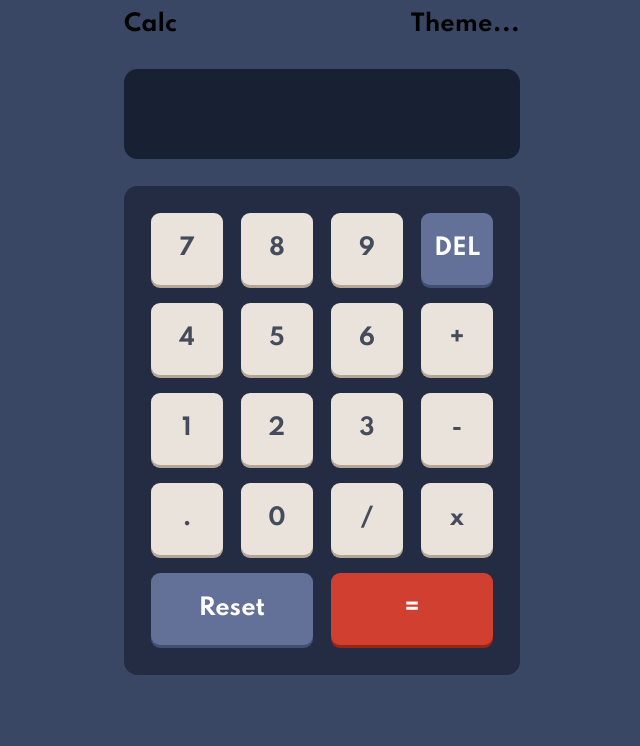
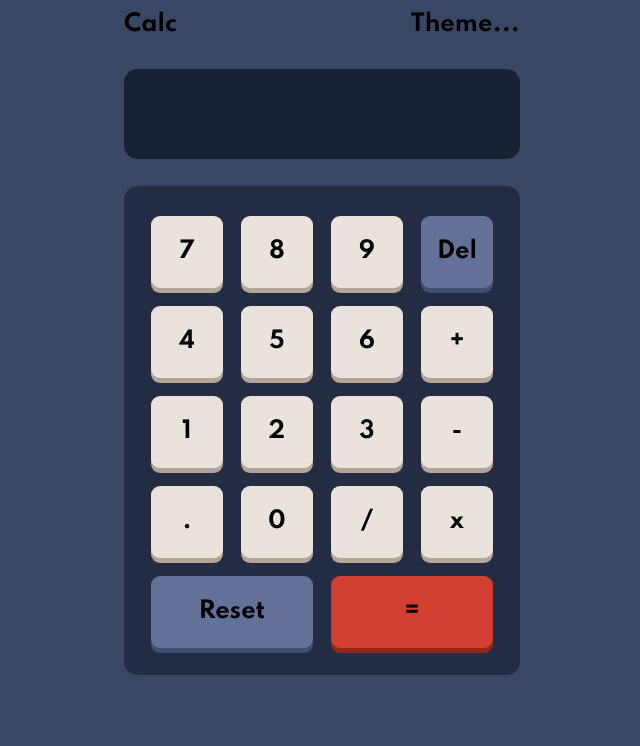
Before and after one commit to darryncodes/calculator-app, a plain HTML site: page index.html in a window 1280 px wide. Shown: the top 746 px of the page, without its empty margins (318-958 px from the left). Drawn offline with Linux system fonts and the light colour scheme.

Commit message:
fix - updating button styling

```diff
--- a/index.html
+++ b/index.html
@@ -35,60 +35,24 @@
             <div class="calc__result"></div>
         </div>
         <div class="calc__grid">
-            <button data-number="" class="btn">
-                <span class="btn__front">7</span>
-            </button>
-            <button data-number="" class="btn">
-                <span class="btn__front">8</span>
-            </button>
-            <button data-number="" class="btn">
-                <span class="btn__front">9</span>
-            </button>
-            <button data-delete="" class="btn btn--del">
-                <span class="btn__front btn__front--del">DEL</span>
-            </button>
-            <button data-number="" class="btn">
-                <span class="btn__front">4</span>
-            </button>
-            <button data-number="" class="btn">
-                <span class="btn__front">5</span>
-            </button>
-            <button data-number="" class="btn">
-                <span class="btn__front">6</span>
-            </button>
-            <button data-operation="" class="btn">
-                <span class="btn__front">+</span>
-            </button>
-            <button data-number="" class="btn">
-                <span class="btn__front">1</span>
-            </button>
-            <button data-number="" class="btn">
-                <span class="btn__front">2</span>
-            </button>
-            <button data-number="" class="btn">
-                <span class="btn__front">3</span>
-            </button>
-            <button data-operation="" class="btn">
-                <span class="btn__front">-</span>
-            </button>
-            <button data-number="" class="btn">
-                <span class="btn__front">.</span>
-            </button>
-            <button data-number="" class="btn">
-                <span class="btn__front">0</span>
-            </button>
-            <button data-operation="" class="btn">
-                <span class="btn__front">/</span>
-            </button>
-            <button data-operation="" class="btn">
-                <span class="btn__front">x</span>
-            </button>
-            <button data-reset="" class="btn btn--reset calc__span">
-                <span class="btn__front btn__front--reset">Reset</span>
-            </button>
-            <button data-equals="" class="btn btn--equals calc__span">
-                <span class="btn__front btn__front--equals">=</span>
-            </button>
+            <button class="btn" value="7">7</button>
+            <button class="btn" value="8">8</button>
+            <button class="btn" value="9">9</button>
+            <button class="btn btn--del" value="Delete">Del</button>
+            <button class="btn" value="4">4</button>
+            <button class="btn" value="5">5</button>
+            <button class="btn" value="6">6</button>
+            <button class="btn" value="+">+</button>
+            <button class="btn" value="1">1</button>
+            <button class="btn" value="2">2</button>
+            <button class="btn" value="3">3</button>
+            <button class="btn" value="-">-</button>
+            <button class="btn" value=".">.</button>
+            <button class="btn" value="0">0</button>
+            <button class="btn" value="/">/</button>
+            <button class="btn" value="x">x</button>
+            <button class="btn btn--reset calc__span" value="Reset">Reset</button>
+            <button class="btn btn--equals calc__span" value="Equals">=</button>
         </div>
 
     </main>
--- a/js/app.js
+++ b/js/app.js
@@ -0,0 +1,45 @@
+const btns = document.querySelectorAll('.btn');
+const equals = document.querySelector('.btn--equals');
+const del = document.querySelector('.btn--del');
+const reset = document.querySelector('.btn--reset');
+
+let display = document.querySelector('.calc__result');
+
+let number = 0;
+let operand = '';
+
+function handleCalculation(e) {
+  console.log(e.target.value);
+  if (e.target.value === '+') {
+    display.textContent = number + parseInt(display.value);
+  }
+  if (e.target.value === '-') {
+    display.textContent = number - parseInt(display.value);
+  }
+  if (e.target.value === '/') {
+    display.textContent = number / parseInt(display.value);
+  }
+  if (e.target.value === 'x') {
+    display.textContent = number * parseInt(display.value);
+  }
+}
+
+function handleEquals() {
+  //   handleCalculation();
+}
+
+function handleReset() {
+  display.textContent = '';
+}
+
+function handleDelete() {
+  display.toString().slice(0, -1);
+}
+
+btns.forEach(btn => {
+  btn.addEventListener('click', handleCalculation);
+});
+
+equals.addEventListener('click', handleEquals);
+del.addEventListener('click', handleDelete);
+reset.addEventListener('click', handleReset);
--- a/scss/components/_btn.scss
+++ b/scss/components/_btn.scss
@@ -1,51 +1,36 @@
 @use '../base/base' as *;
 
 .btn {
-  background-color: var(--main-key-shadow);
+  background-color: var(--main-key);
   border-radius: 0.5rem;
   border: none;
   cursor: pointer;
   outline-offset: 4px;
+  box-shadow: 0 5px var(--main-key-shadow);
+
+  &:active {
+    box-shadow: 0 2px var(--main-key-shadow);
+    transform: translateY(5px);
+  }
 
   &--del,
   &--reset {
-    background-color: var(--secondary-key-shadow);
+    background-color: var(--secondary-key);
+    box-shadow: 0 5px var(--secondary-key-shadow);
+
+    &:active {
+      box-shadow: 0 2px var(--secondary-key-shadow);
+      transform: translateY(5px);
+    }
   }
 
   &--equals {
-    background-color: var(--tertiary-key-shadow);
-  }
+    background-color: var(--tertiary-key);
+    box-shadow: 0 5px var(--tertiary-key-shadow);
 
-  &__front {
-    display: flex;
-    align-items: center;
-    justify-content: center;
-    width: 100%;
-    height: 100%;
-    background-color: var(--main-key);
-    border-radius: 0.5rem;
-    font-size: inherit;
-    color: var(--main-text);
-    transform: translateY(-3px);
-    transition: transform 600ms cubic-bezier(0.3, 0.7, 0.4, 1);
-
-    &--del,
-    &--reset {
-      background-color: var(--secondary-key);
-      color: var(--secondary-text);
-    }
-
-    &--equals {
-      background-color: var(--tertiary-key);
-      color: var(--secondary-text);
+    &:active {
+      box-shadow: 0 2px var(--tertiary-key-shadow);
+      transform: translateY(5px);
     }
   }
-
-  &:hover &__front {
-    transform: translateY(-5px);
-    transition: transform 250ms cubic-bezier(0.3, 0.7, 0.4, 1.5);
-  }
-  &:active &__front {
-    transform: translateY(-1px);
-  }
 }
```
Also changed, not shown: css/style.css, css/style.min.css.
